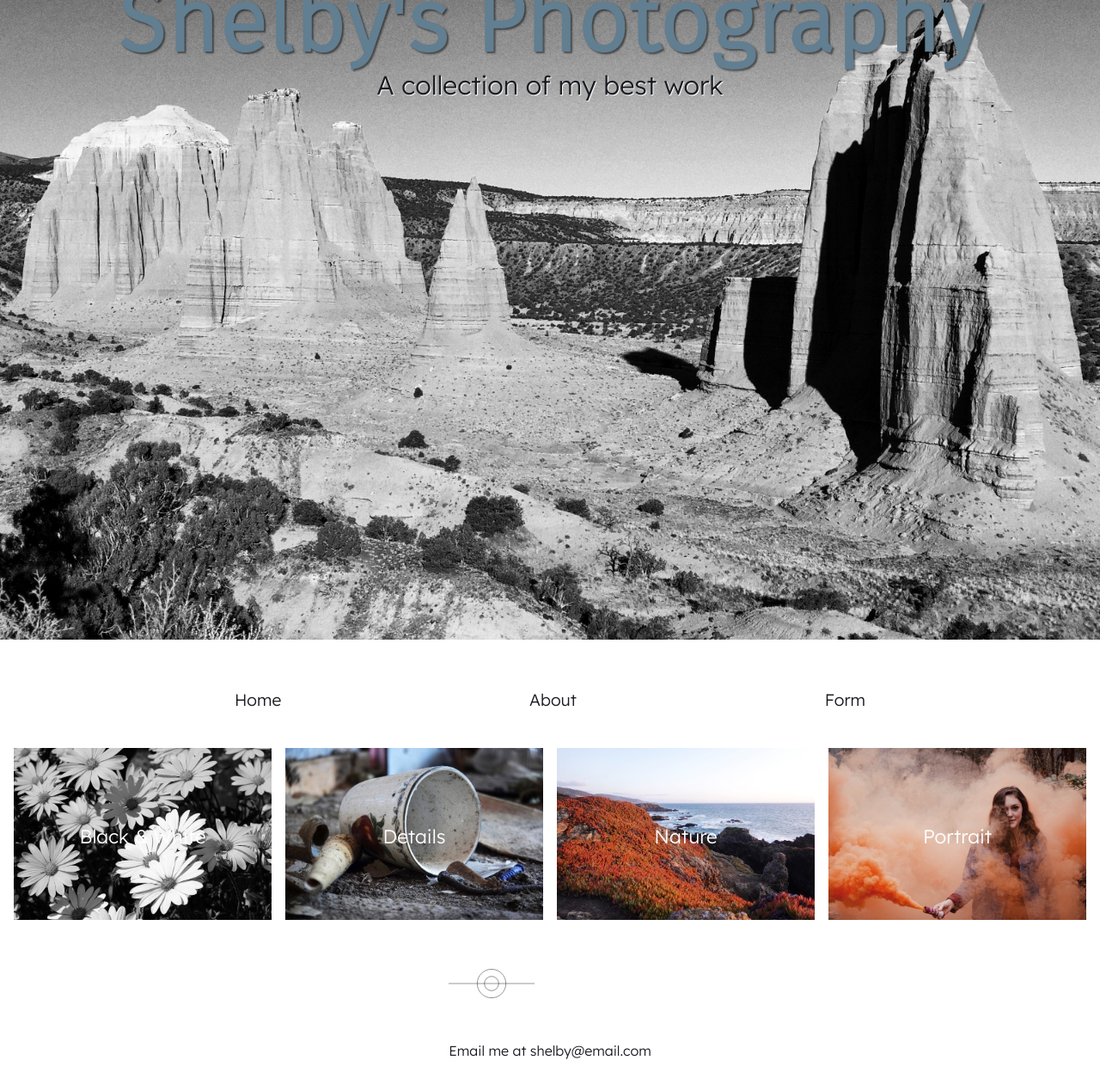
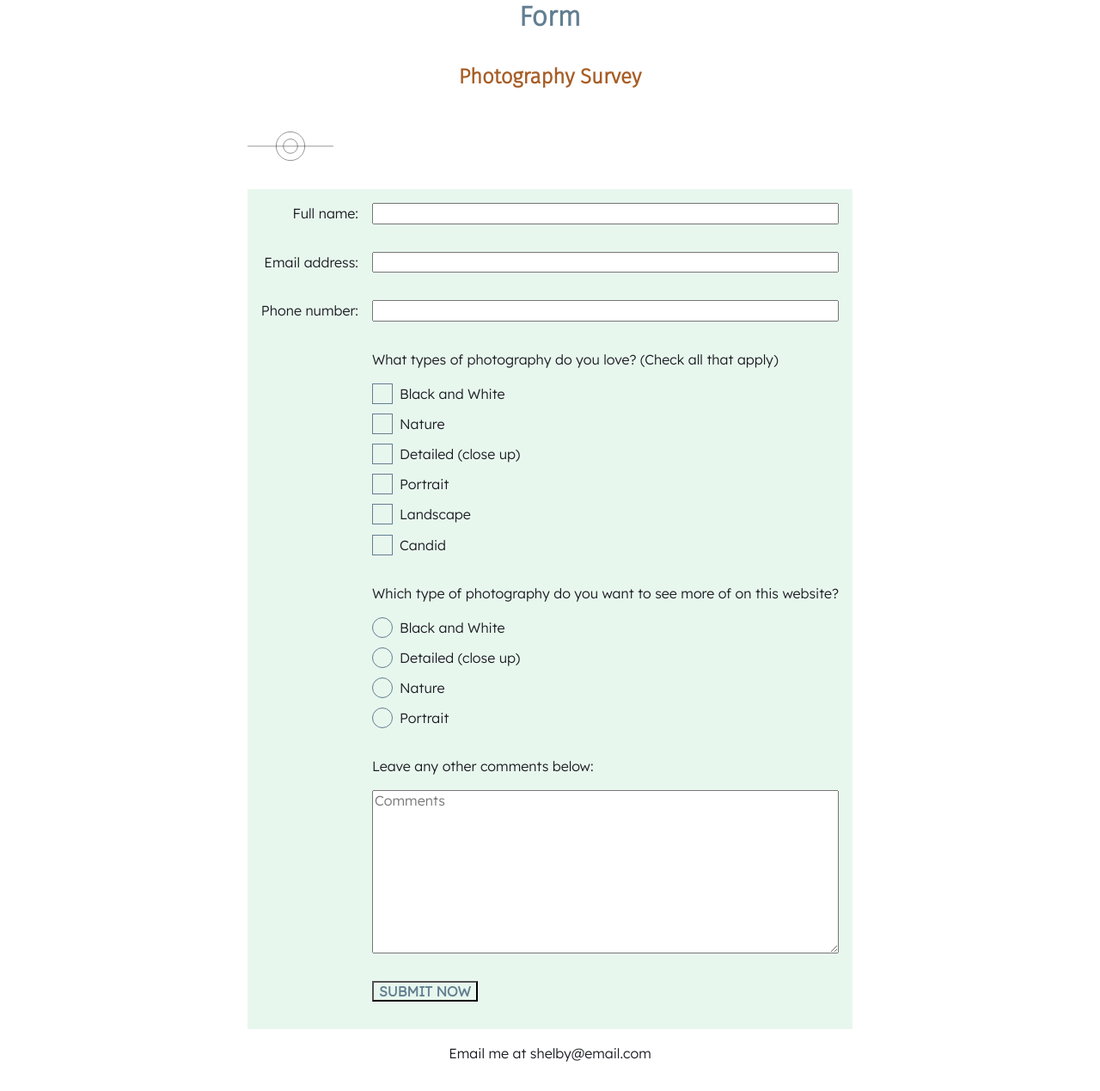
Before and after one commit to shelby-moss/Grid-Form-Style, a plain HTML site: page index.html in a window 1280 px wide. Shown: the part 120-1389 px from the top of the page at 86% size. Drawn offline with nearby package versions, Linux system fonts and the light colour scheme.

Commit message:
Add files via upload

```diff
--- a/index.html
+++ b/index.html
@@ -5,7 +5,7 @@
   <meta charset="UTF-8">
   <meta http-equiv="X-UA-Compatible" content="IE=edge">
   <meta name="viewport" content="width=device-width, initial-scale=1.0">
-  <meta name="description" content="This is the website I will use for my final project">
+  <meta name="description" content="This is my form page">
   <link rel="apple-touch-icon" sizes="180x180" href="/apple-touch-icon.png">
   <link rel="icon" type="image/png" sizes="32x32" href="/favicon-32x32.png">
   <link rel="icon" type="image/png" sizes="16x16" href="/favicon-16x16.png">
@@ -19,27 +19,11 @@
   <link rel="preconnect" href="https://fonts.googleapis.com">
   <link rel="preconnect" href="https://fonts.gstatic.com" crossorigin>
   <link href="https://fonts.googleapis.com/css2?family=Lexend+Deca:wght@300&display=swap" rel="stylesheet">
-  <link rel="stylesheet" href="styles.css">
-  <title>Home</title>
+  <link rel="stylesheet" href="../styles.css">
+  <title>Form</title>
 </head>
 
 <body>
-  <div class="hero">
-    <picture>
-      <source srcset="images/1600px.jpg" media="(min-width: 901px)">
-      <source srcset="images/900px.jpg" media="(min-width: 501px)">
-      <source srcset="images/500px.jpg" media="(max-width: 500px)">
-
-      <img src="1600px.jpg" alt="The spires of Capitol Reef">
-    </picture>
-    <div class="overlay">
-      <div>
-        <h1>Shelby's Photography</h1>
-        <p>A collection of my best work</p>
-      </div>
-    </div>
-  </div>
-
   <div class="main-menu">
     <div class="menu-icon">
       <svg viewbox="0 0 60 60" width="60px" height="60px">
@@ -50,63 +34,88 @@
 
     <nav>
       <ul>
-        <li><a href="#">Home</a></li>
-        <li><a href="about/index.html">About</a></li>
-        <li><a href="form/index.html">Form</a></li>
+        <li><a href="#">Form</a></li>
+        <li><a href="../about/index.html">About</a></li>
+        <li><a href="../index.html">Home</a></li>
       </ul>
     </nav>
   </div>
 
-  <!--card #1-->
-  <div class="cards">
-    <div class="card">
-      <a>
-        <img src="images/B&W-card-400px.jpg" loading="lazy" alt="black and white images">
-        <p>
-          Black & White
-        </p>
-      </a>
-    </div>
+  <main class="form">
+    <h1>Form</h1>
+    <!--copied form code-edit-->
+    <h2>Photography survey</h2>
+    <section>
+      <div class="svg">
+        <svg viewBox="0 0 120 120" width="100" height="100">
+          <circle cx="60" cy="60" r="10" stroke="grey" fill="transparent" stroke-width="1" />
+          <circle cx="60" cy="60" r="20" stroke="grey" fill="transparent" stroke-width="1" />
+          <line x1="0" y1="60" x2="120" y2="60" stroke="black" stroke-width="0.5" />
+        </svg>
+      </div>
 
-    <!--card #2-->
-    <div class="card">
-      <a>
-        <img src="images/Detail-card-400px.jpg" loading="lazy" alt="detailed images">
-        <p>
-          Details
-        </p>
-      </a>
-    </div>
+      <form>
+        <label for="name">Full name:</label>
+        <input type="text" name="name" id="name">
 
-    <!--card #3-->
-    <div class="card">
-      <a>
-        <img src="images/nature-card-400px.jpg" loading="lazy" alt="nature images">
-        <p>
-          Nature
-        </p>
-      </a>
-    </div>
+        <label for="email">Email address:</label>
+        <input type="email" name="email" id="email" required>
 
-    <!--card #4-->
-    <div class="card">
-      <a>
-        <img src="images/portrait-card-400px.jpg" loading="lazy" alt="portrait images">
-        <p>
-          Portrait
-        </p>
-      </a>
-    </div>
+        <label for="phone">Phone number:</label>
+        <input type="tel" name="phone" id="phone">
 
-  </div>
+        <fieldset>
+          <legend>What types of photography do you love? (Check all that apply)</legend>
 
-  <main>
-    <svg viewBox="0 0 120 120" width="100" height="100">
-      <circle cx="60" cy="60" r="10" stroke="grey" fill="transparent" stroke-width="1" />
-      <circle cx="60" cy="60" r="20" stroke="grey" fill="transparent" stroke-width="1" />
-      <line x1="0" y1="60" x2="120" y2="60" stroke="black" stroke-width="0.5" />
-    </svg>
+          <input type="checkbox" id="Black-and-White" name="photography" value="B&W">
+          <label for="Black-and-White">Black and White</label>
 
+          <input type="checkbox" id="Nature" name="photography" value="Nature">
+          <label for="Nature">Nature</label>
+
+          <input type="checkbox" id="Details" name="photography" value="Details">
+          <label for="Details">Detailed (close up)</label>
+
+          <input type="checkbox" id="Portrait" name="photography" value="Portrait">
+          <label for="Portrait">Portrait</label>
+
+          <input type="checkbox" id="Landscape" name="photography" value="Landscape">
+          <label for="Landscape">Landscape</label>
+
+          <input type="checkbox" id="Candid" name="photography" value="Candid">
+          <label for="Candid">Candid</label>
+        </fieldset>
+
+        <fieldset>
+          <legend>Which type of photography do you want to see more of on this website?</legend>
+
+          <input type="radio" name="preference" id="Black-and-White2" value="B&W">
+          <label for="Black-and-White2">Black and White</label>
+
+          <input type="radio" name="preference" id="Details2" value="Details">
+          <label for="Details2">Detailed (close up)</label>
+
+          <input type="radio" name="preference" id="Nature2" value="Nature">
+          <label for="Nature2">Nature</label>
+
+          <input type="radio" name="preference" id="Portrait2" value="Portrait">
+          <label for="Portrait2">Portrait</label>
+        </fieldset>
+
+        <!-- the placeholder attribute appears when no text is present. For accessibilty reasons, don't use a placeholder instead of a label  -->
+        <label for="comments">Leave any other comments below:</label>
+        <textarea name="comments" id="comments" rows="10" placeholder="Comments"></textarea>
+
+        <!-- You will often see <input type="submit"> instead of <button type="submit">. They are the same functionally, but <button> is newer and more easily styled.    -->
+        <button type="submit">SUBMIT NOW</button>
+
+      </form>
+    </section>
+    <!--end copied form code-->
+
+
+
+    <!--<div class="loader"></div>-->
 
     <footer>
       <p>Email me at shelby@email.com</p>
@@ -120,7 +129,6 @@
       });
     });
   </script>
-
 </body>
 
 </html>
```
